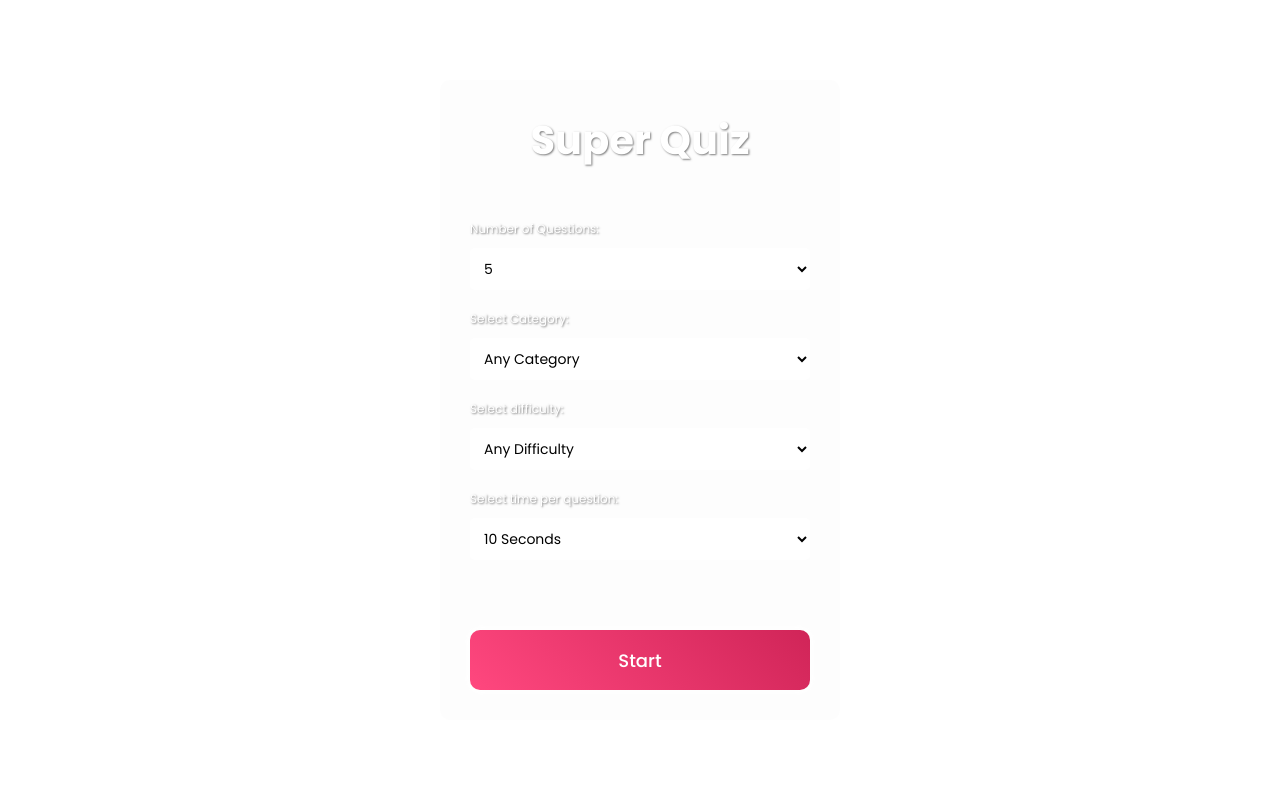
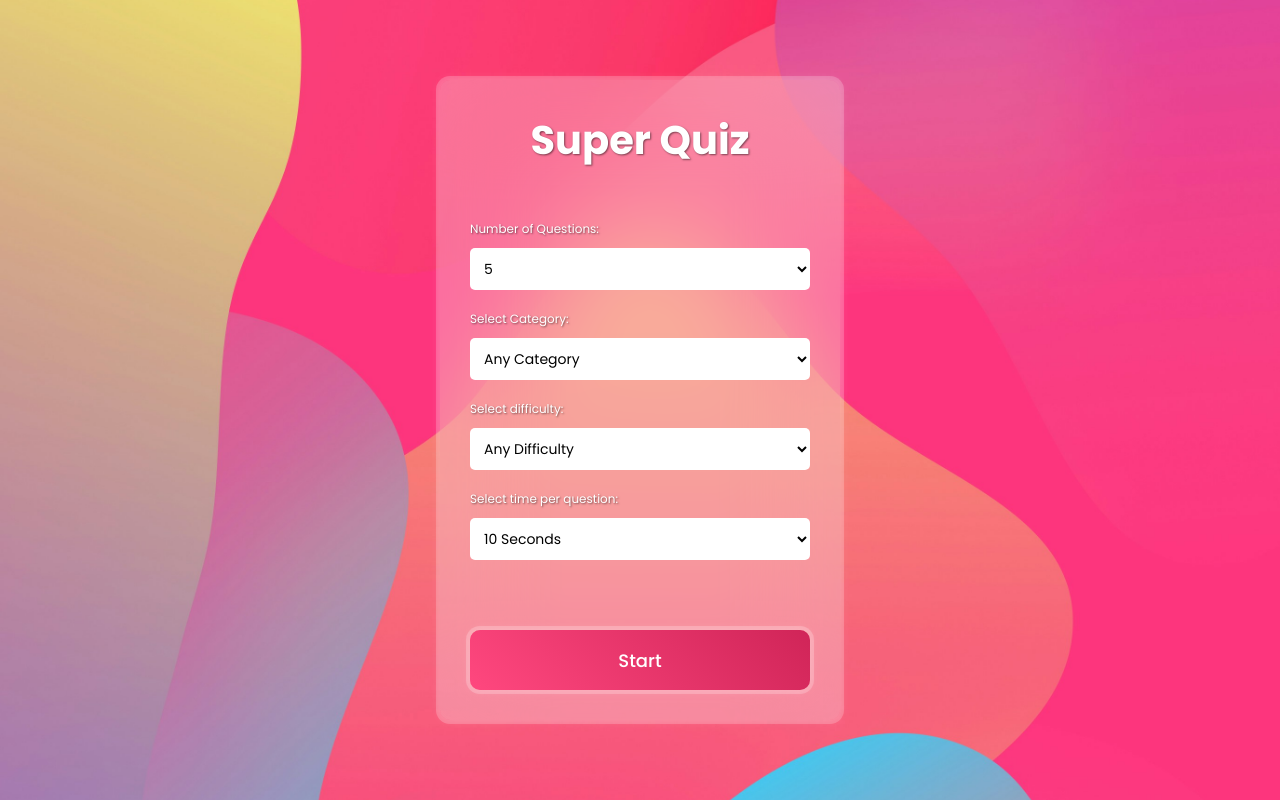
Before and after one commit to Lizka7/BSUIR-Practice-modsen, a plain HTML site: page index.html in a window 1280 px wide. Drawn offline with Linux system fonts and the light colour scheme.

Commit message:
Add files via upload

```diff
--- a/project/style.css
+++ b/project/style.css
@@ -14,7 +14,7 @@ body {
   display: flex;
   align-items: center;
   justify-content: center;
-  background: url('images/background10.jpg') center/cover no-repeat;
+  background: url('../project/background10.jpg') center/cover no-repeat;
 }
 
 .container {
```
Also changed, not shown: project/background10.jpg (added).
